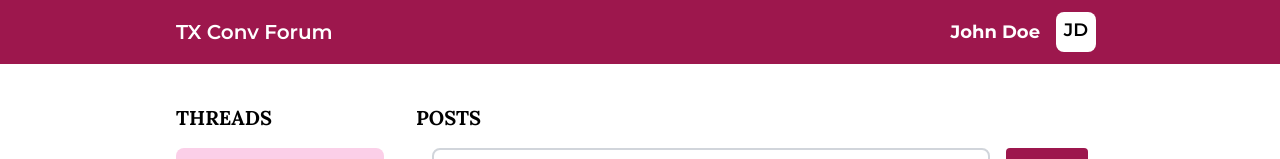
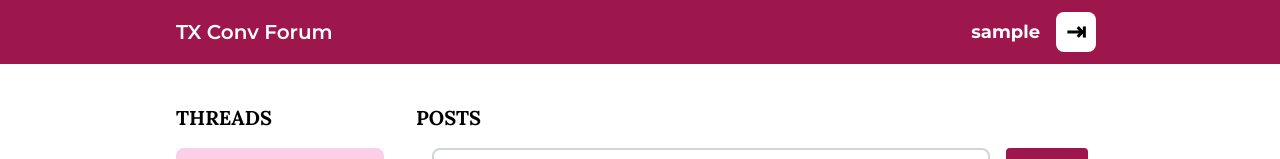
Before and after one commit to bengordon-dev/convergent-sp23-react-flask, a React (Create React App) app in the folder frontend/: page / in a window 1280 px wide. Shown: the top 159 px of the page. Built offline with nearby package versions, Linux system fonts and the light colour scheme; sample sign-in values are in the browser's storage; a web font is replaced by a local one.

Commit message:
updated username for main

```diff
--- a/frontend/src/App.js
+++ b/frontend/src/App.js
@@ -47,7 +47,7 @@ function Home(props) {
 
   return (
     <div className="App flex flex-col">
-      <Navbar />
+      <Navbar username={props.username} />
       <Main />
     </div>
   );
--- a/frontend/src/components/Navbar.js
+++ b/frontend/src/components/Navbar.js
@@ -1,14 +1,14 @@
 import React, { useEffect, useState } from 'react'
 
 
-function Navbar() {
+function Navbar(props) {
   return (
     <header className='w-full h-16 bg-pink-800 flex flex-row justify-between items-center montserrat'>
         <h2 className='flex ml-44 font-semibold text-xl text-white'>TX Conv Forum</h2>
         <div className='flex items-center mr-44 cursor-default'>
-          <p className='text-white font-bold mx-4 text-lg'>John Doe</p>
+          <p className='text-white font-bold mx-4 text-lg'>{props.username}</p>
           <div alt="avatar" className='bg-white rounded-lg w-10 h-10 mr-2 flex text-center justify-center cursor-pointer'>
-            <div className="text-lg p-1 font-semibold">JD</div>
+            <div className="text-2xl py-1 font-bold">&#8677;</div>
           </div>
         </div>
     </header>
```
